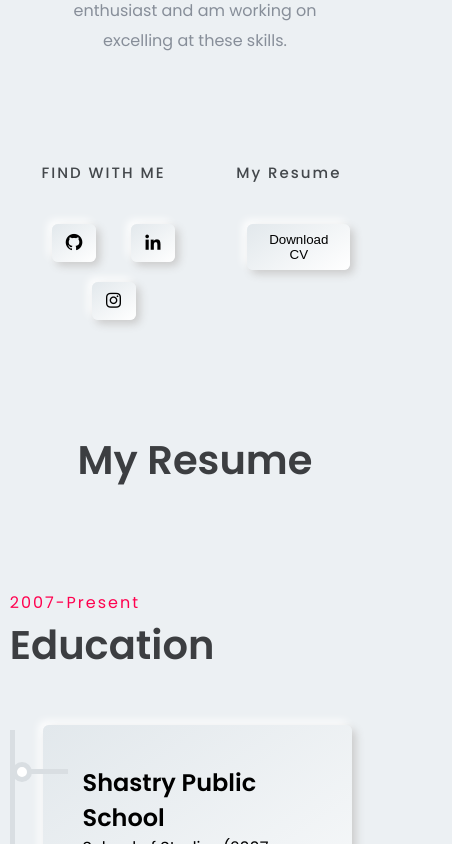
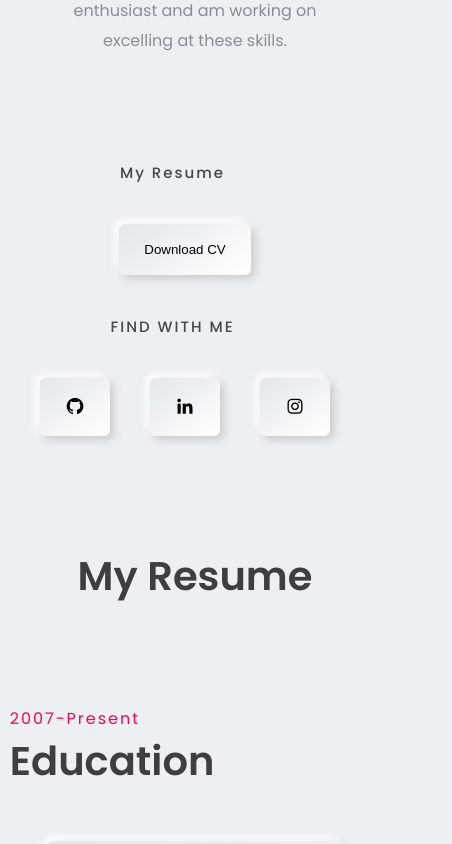
Before and after one commit to manoj-kumar-m/MyPortfolio, a React (Create React App) app: page / in a window 390 px wide. Shown: the part 780-1624 px from the top of the page, 452 px wide, since content can reach past the window. Built offline with nearby package versions, Linux system fonts and the light colour scheme.

Commit message:
btn flex added

```diff
--- a/src/App.css
+++ b/src/App.css
@@ -132,18 +132,3 @@ input {
     width: 100%;
   }
 }
-
-@media (max-width: 1100px) {
-  .btn_shadow{
-  padding: 10px 16px;
-
-  }
-}
-
-@media (max-width: 400px) {
-  .btn_shadow{
-  padding: 8px 12px;
-    margin-left: 5px;
-    margin-right: 0px;
-  }
-}
--- a/src/components/contact/Contact.jsx
+++ b/src/components/contact/Contact.jsx
@@ -87,24 +87,24 @@ const Contact = () => {
                 <div className='f_flex'>
                   <div className='input row'>
                     <span>YOUR NAME</span>
-                    <input type='text' name='fullname' value={data.fullname} onChange={InputEvent} />
+                    <input type='text' name='fullname' value={data.fullname} onChange={InputEvent} required/>
                   </div>
                   <div className='input row'>
                     <span>PHONE NUMBER </span>
-                    <input type='number' name='phone' value={data.phone} onChange={InputEvent} />
+                    <input type='number' name='phone' value={data.phone} onChange={InputEvent} required/>
                   </div>
                 </div>
                 <div className='input'>
                   <span>EMAIL </span>
-                  <input type='email' name='email' value={data.email} onChange={InputEvent} />
+                  <input type='email' name='email' value={data.email} onChange={InputEvent} required/>
                 </div>
                 <div className='input'>
                   <span>SUBJECT </span>
-                  <input type='text' name='subject' value={data.subject} onChange={InputEvent} />
+                  <input type='text' name='subject' value={data.subject} onChange={InputEvent} required/>
                 </div>
                 <div className='input'>
                   <span>YOUR MESSAGE </span>
-                  <textarea cols='30' rows='10' name='message' value={data.message} onChange={InputEvent}></textarea>
+                  <textarea cols='30' rows='10' name='message' value={data.message} onChange={InputEvent} required></textarea>
                 </div>
                 <button className='btn_shadow'>
                   SEND MESSAGE <i class='bx bx-arrow-back bx-rotate-180' ></i>
--- a/src/components/home/Home.css
+++ b/src/components/home/Home.css
@@ -29,6 +29,8 @@
 }
 .hero_btn {
   margin-top: 20%;
+  display: flex;
+  justify-content: space-between;
 }
 .hero_btn h4 {
   font-weight: 500;
@@ -118,6 +120,10 @@
     /* padding: 0 20px 0 10px; */
 
   }
+  .hero_btn{
+    flex-direction: column;
+    flex-direction: column-reverse;
+  }
   .hero h1{
     font-size: 50px;
   }
--- a/src/components/home/Home.jsx
+++ b/src/components/home/Home.jsx
@@ -28,10 +28,10 @@ const Home = () => {
 
             <p>I love building web apps for productive uses and am a passionate learner and coder. I am also a competitive coding enthusiast and am working on excelling at these skills.</p>
 
-            <div className='hero_btn d_flex'>
+            <div className='hero_btn'>
               <div className='col_1'>
                 <h4>FIND WITH ME</h4>
-                <div className='button'>
+                <div className='button '>
                     <a href="https://github.com/manoj-kumar-m"  target='blank'>
                       <button className='btn_shadow'>
                           <i class='bx bxl-github'></i>
```
